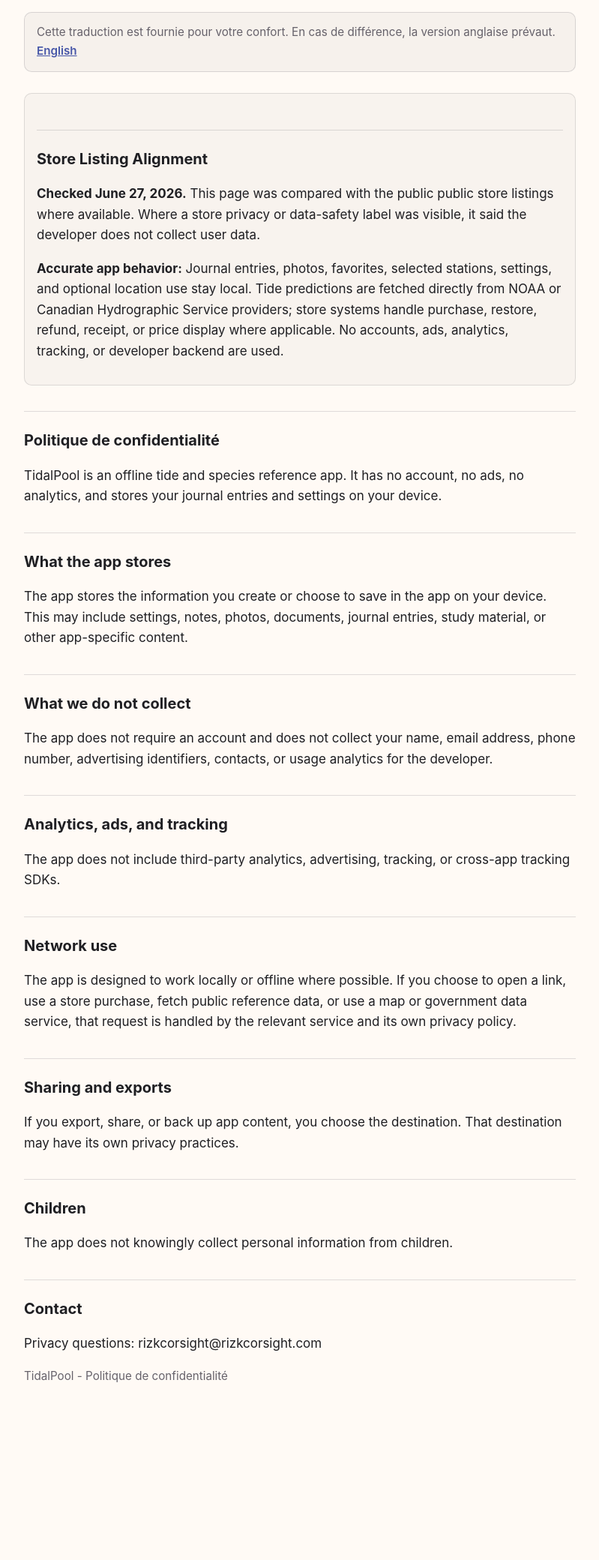
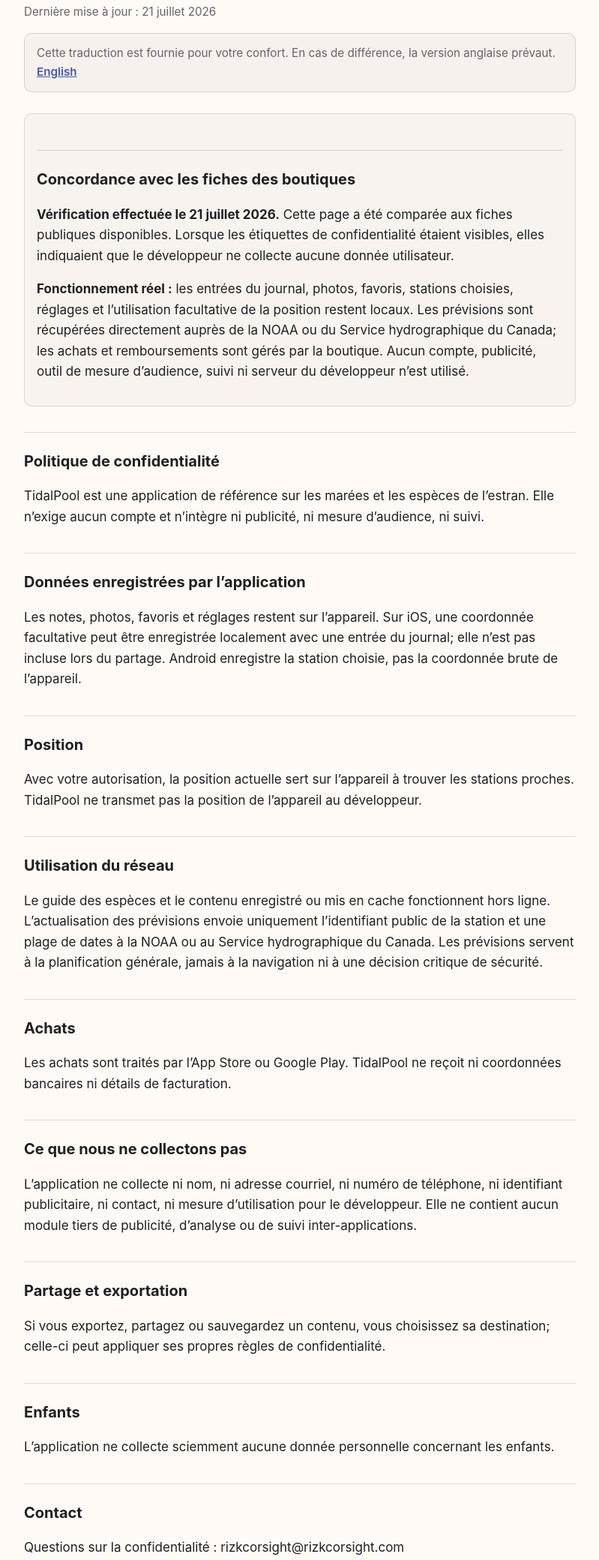
Before and after one commit to Rizkcorsight/tidalpool-policy, a plain HTML site: page fr/index.html in a window 1280 px wide. Shown: the part 685-2765 px from the top of the page at 75% size, without its empty margins (240-1039 px from the left). Before the commit the page ends 2605 px from the top, so only its background shows below. Drawn offline with Linux system fonts and the light colour scheme.

Commit message:
Update Tidal Pool privacy and support copy

```diff
--- a/fr/index.html
+++ b/fr/index.html
@@ -24,38 +24,40 @@
 <section class="store-access-policy" lang="fr" style="margin:24px auto;padding:16px 18px;max-width:920px;border:2px solid #246b55;border-radius:14px;background:#f3fbf7;color:#10241d">
 <h2 style="margin-top:0">Achats</h2>
 <p>TidalPool est gratuite à télécharger avec 3 jours d'accès complet. Passé ce délai, un unique achat facultatif effectué une seule fois débloque l'application entière de façon permanente — il n'y a aucun abonnement, et rien ne se renouvelle ni ne se facture automatiquement. L'App Store (iOS) ou Google Play (Android) gère l'achat ; TidalPool ne voit jamais votre nom, votre carte de paiement ni vos coordonnées de facturation. Le démarrage de cette période d’accès de 3 jours se fait localement sur votre appareil et ne crée ni abonnement ni frais ; la boutique n’est contactée que si vous choisissez d’acheter ou de restaurer le déverrouillage.</p>
-<p style="margin-bottom:0"><a href="../store-access.html#fr">Store access terms in every supported language</a> · Updated July 15, 2026</p>
+<p style="margin-bottom:0"><a href="../store-access.html#fr">Conditions d’accès dans toutes les langues prises en charge</a> · Mise à jour le 15 juillet 2026</p>
 </section>
 <!-- store-access-2026-07-15-end -->
 <nav class="langs"><a href="../">English</a> <a href="../fr/">Français</a></nav>
 <h1>TidalPool - Politique de confidentialité</h1>
-<p class="updated">Last updated: 2026-06-27</p>
+<p class="updated">Dernière mise à jour : 21 juillet 2026</p>
 <p class="note">Cette traduction est fournie pour votre confort. En cas de différence, la version anglaise prévaut. <a href="../">English</a></p>
 <!-- store-audit-2026-06-27-start -->
 <section class="store-audit-note" style="margin:28px 0;padding:14px 16px;border:1px solid rgba(128,128,128,.24);border-radius:10px;background:rgba(128,128,128,.06);">
-<h2>Store Listing Alignment</h2>
-<p><strong>Checked June 27, 2026.</strong> This page was compared with the public public store listings where available. Where a store privacy or data-safety label was visible, it said the developer does not collect user data.</p>
-<p><strong>Accurate app behavior:</strong> Journal entries, photos, favorites, selected stations, settings, and optional location use stay local. Tide predictions are fetched directly from NOAA or Canadian Hydrographic Service providers; store systems handle purchase, restore, refund, receipt, or price display where applicable. No accounts, ads, analytics, tracking, or developer backend are used.</p>
+<h2>Concordance avec les fiches des boutiques</h2>
+<p><strong>Vérification effectuée le 21 juillet 2026.</strong> Cette page a été comparée aux fiches publiques disponibles. Lorsque les étiquettes de confidentialité étaient visibles, elles indiquaient que le développeur ne collecte aucune donnée utilisateur.</p>
+<p><strong>Fonctionnement réel :</strong> les entrées du journal, photos, favoris, stations choisies, réglages et l’utilisation facultative de la position restent locaux. Les prévisions sont récupérées directement auprès de la NOAA ou du Service hydrographique du Canada; les achats et remboursements sont gérés par la boutique. Aucun compte, publicité, outil de mesure d’audience, suivi ni serveur du développeur n’est utilisé.</p>
 </section>
 <!-- store-audit-2026-06-27-end -->
 
 
 <h2>Politique de confidentialité</h2>
-<p>TidalPool is an offline tide and species reference app. It has no account, no ads, no analytics, and stores your journal entries and settings on your device.</p>
-<h2>What the app stores</h2>
-<p>The app stores the information you create or choose to save in the app on your device. This may include settings, notes, photos, documents, journal entries, study material, or other app-specific content.</p>
-<h2>What we do not collect</h2>
-<p>The app does not require an account and does not collect your name, email address, phone number, advertising identifiers, contacts, or usage analytics for the developer.</p>
-<h2>Analytics, ads, and tracking</h2>
-<p>The app does not include third-party analytics, advertising, tracking, or cross-app tracking SDKs.</p>
-<h2>Network use</h2>
-<p>The app is designed to work locally or offline where possible. If you choose to open a link, use a store purchase, fetch public reference data, or use a map or government data service, that request is handled by the relevant service and its own privacy policy.</p>
-<h2>Sharing and exports</h2>
-<p>If you export, share, or back up app content, you choose the destination. That destination may have its own privacy practices.</p>
-<h2>Children</h2>
-<p>The app does not knowingly collect personal information from children.</p>
+<p>TidalPool est une application de référence sur les marées et les espèces de l’estran. Elle n’exige aucun compte et n’intègre ni publicité, ni mesure d’audience, ni suivi.</p>
+<h2>Données enregistrées par l’application</h2>
+<p>Les notes, photos, favoris et réglages restent sur l’appareil. Sur iOS, une coordonnée facultative peut être enregistrée localement avec une entrée du journal; elle n’est pas incluse lors du partage. Android enregistre la station choisie, pas la coordonnée brute de l’appareil.</p>
+<h2>Position</h2>
+<p>Avec votre autorisation, la position actuelle sert sur l’appareil à trouver les stations proches. TidalPool ne transmet pas la position de l’appareil au développeur.</p>
+<h2>Utilisation du réseau</h2>
+<p>Le guide des espèces et le contenu enregistré ou mis en cache fonctionnent hors ligne. L’actualisation des prévisions envoie uniquement l’identifiant public de la station et une plage de dates à la NOAA ou au Service hydrographique du Canada. Les prévisions servent à la planification générale, jamais à la navigation ni à une décision critique de sécurité.</p>
+<h2>Achats</h2>
+<p>Les achats sont traités par l’App Store ou Google Play. TidalPool ne reçoit ni coordonnées bancaires ni détails de facturation.</p>
+<h2>Ce que nous ne collectons pas</h2>
+<p>L’application ne collecte ni nom, ni adresse courriel, ni numéro de téléphone, ni identifiant publicitaire, ni contact, ni mesure d’utilisation pour le développeur. Elle ne contient aucun module tiers de publicité, d’analyse ou de suivi inter-applications.</p>
+<h2>Partage et exportation</h2>
+<p>Si vous exportez, partagez ou sauvegardez un contenu, vous choisissez sa destination; celle-ci peut appliquer ses propres règles de confidentialité.</p>
+<h2>Enfants</h2>
+<p>L’application ne collecte sciemment aucune donnée personnelle concernant les enfants.</p>
 <h2>Contact</h2>
-<p>Privacy questions: rizkcorsight@rizkcorsight.com</p>
+<p>Questions sur la confidentialité : rizkcorsight@rizkcorsight.com</p>
 <footer>TidalPool - Politique de confidentialité</footer>
 </body>
 </html>
```
Also changed, not shown: index.html (+9 -7 lines), privacy.html (+15 -11 lines).
